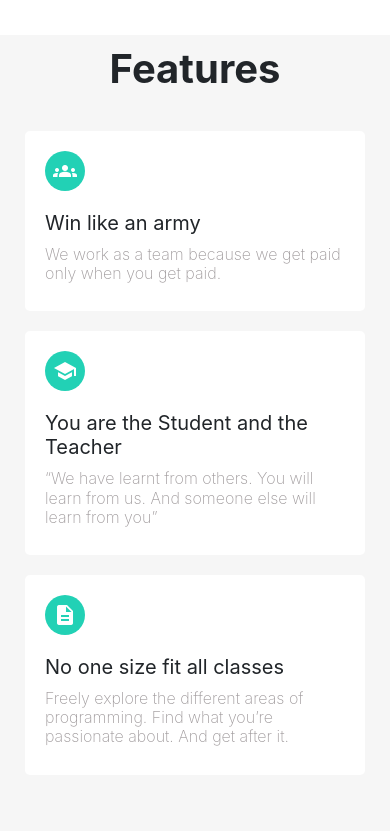
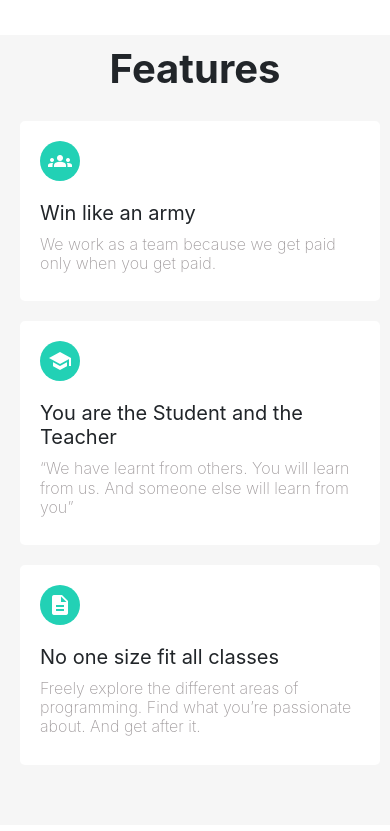
Before and after one commit to suhailm9055/sps-clone, a plain HTML site: page index.html in a window 390 px wide. Shown: the part 693-1524 px from the top of the page. Drawn offline with nearby package versions, Linux system fonts and the light colour scheme.

Commit message:
mobile view

```diff
--- a/index.html
+++ b/index.html
@@ -55,7 +55,7 @@
         <h2 class="h1size">Features</h2>
       </div>
       <div class="cardsblock">
-        <div class="cards1 col-12 col-md-5 col-lg-4">
+        <div class="cards1 col-12 col-md-5 col-lg-3">
           <div class="icons1">
             <span class="material-icons outlined">
               groups
@@ -68,7 +68,7 @@
             <h4 class="h4size">We work as a team because we get paid only when you get paid.</h4>
           </div>
         </div>
-        <div class="cards1 col-12 col-md-5 col-lg-4">
+        <div class="cards1 col-12 col-md-5 col-lg-3">
           <div class="icons1">
             <span class="material-icons outlined">
               school
@@ -81,7 +81,7 @@
             <h4 class="h4size">“We have learnt from others. You will learn from us. And someone else will learn from you”</h4>
           </div>
         </div>
-        <div class="cards1 col-12 col-md-5 col-lg-4">
+        <div class="cards1 col-12 col-md-5 col-lg-3">
           <div class="icons1">
             <span class="material-icons outlined">
               description
@@ -505,10 +505,10 @@
     </div>
   </div>
 </section>
-<section id="section-9 footer " style="border-top: 1px solid rgb(226, 226, 226);padding-top: 50px;">
-<div class="container">
+<section id="section-9 footer" class="col-12" style="border-top: 1px solid rgb(226, 226, 226);padding-top: 50px;">
+<div class="container col-12">
   <div class="row">
-  <div class="col-lg-12 text-center pb-4">
+  <div class="col-lg-12  col-12 text-center pb-4">
     <i class="fa fa-facebook p-2" style="color:#22d1b5;"></i>
     <i class="fa fa-twitter p-2" style="color:#22d1b5;"></i>
     <i class="fa fa-instagram p-2" style="color:#22d1b5;"></i>
--- a/style.css
+++ b/style.css
@@ -72,21 +72,21 @@ padding-top:10px;
 }
 .cardsblock{
     display: flex;
-    padding: 10px;
     padding-bottom: 50px;
-    justify-content: center;
+    justify-content: space-evenly;
     flex-wrap: wrap;
 }
 .cards1{
-    width:30%;
+    width:100%;
     height: auto;
     background-color: white;
     padding: 20px;
-    margin-inline: 10px;
+
     border-radius: 5px;
-    position: relative;
+
     top:0px;
     margin:10px;
+    margin-inline: 5px;
 
 }
 .cards1:hover{
```
